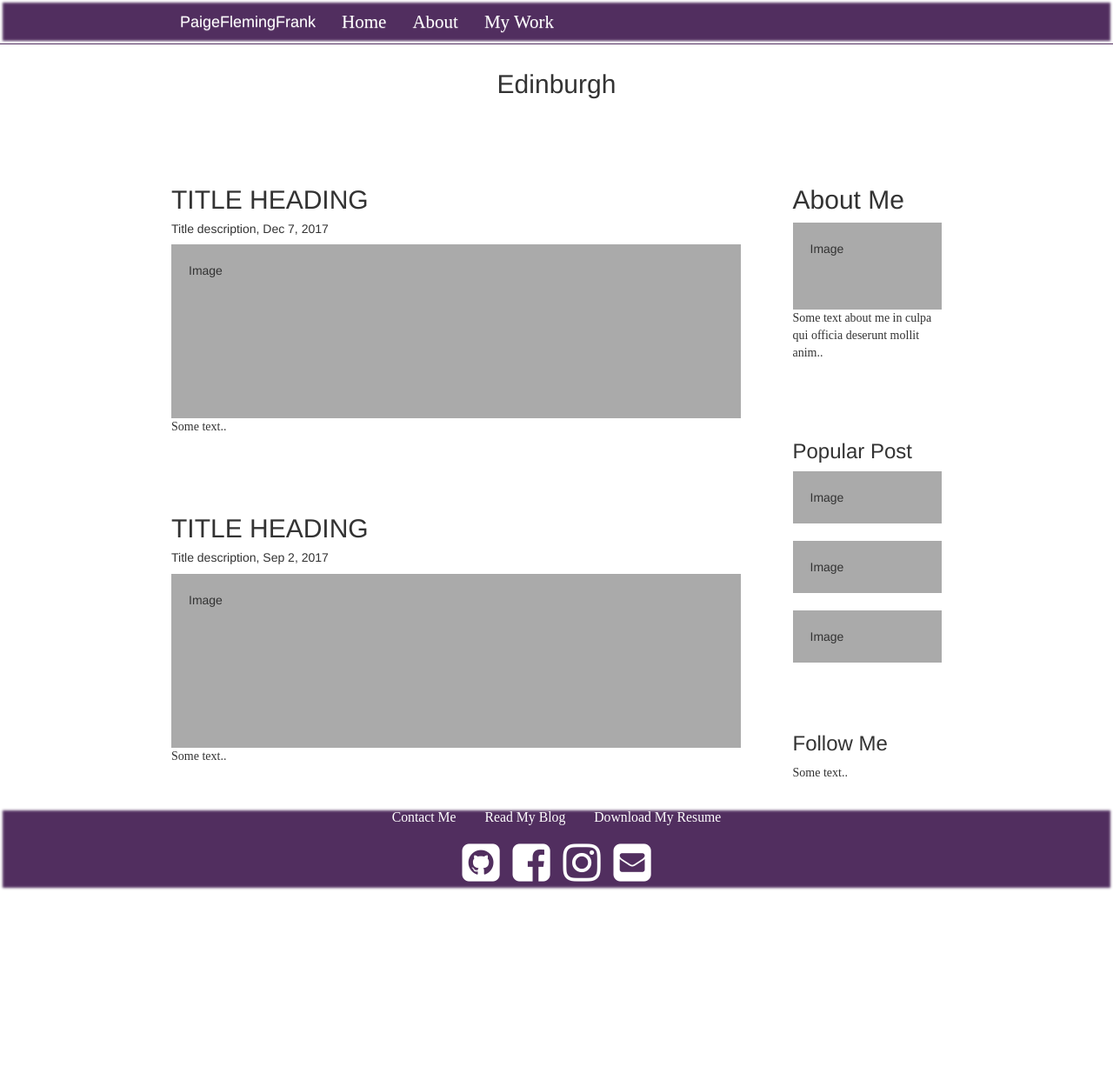
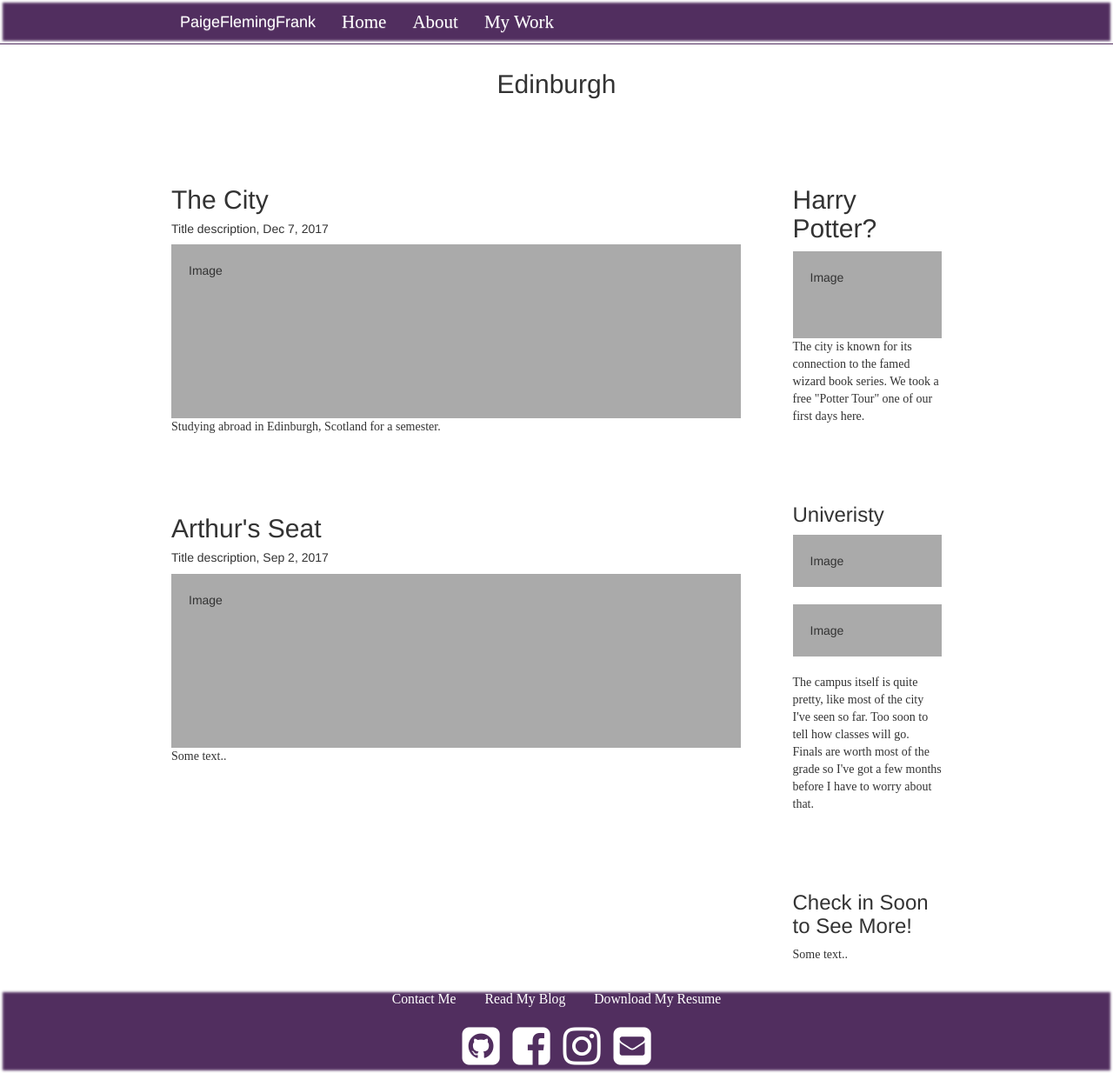
Before and after one commit to pfrank7/pfrank7.github.io, a Jekyll site: the page built from Blog.html, in a window 1280 px wide and 1234 px high. Shown: the whole window at 87% size. Built offline with Jekyll 4.4.1, drawn with Linux system fonts in a browser that asks for light colours; nearby versions of some CDN libraries.

Commit message:
Update Blog.html

```diff
--- a/Blog.html
+++ b/Blog.html
@@ -63,13 +63,13 @@ title: Paige Frank
 <div class="row">
   <div class="leftcolumn">
     <div class="card">
-      <h2>TITLE HEADING</h2>
+      <h2>The City</h2>
       <h5>Title description, Dec 7, 2017</h5>
       <div class="fakeimg" style="height:200px;">Image</div>
-      <p>Some text..</p>
+      <p> Studying abroad in Edinburgh, Scotland for a semester.</p>
     </div>
     <div class="card">
-      <h2>TITLE HEADING</h2>
+      <h2>Arthur's Seat</h2>
       <h5>Title description, Sep 2, 2017</h5>
       <div class="fakeimg" style="height:200px;">Image</div>
       <p>Some text..</p>
@@ -77,18 +77,21 @@ title: Paige Frank
   </div>
   <div class="rightcolumn">
     <div class="card">
-      <h2>About Me</h2>
+      <h2>Harry Potter?</h2>
       <div class="fakeimg" style="height:100px;">Image</div>
-      <p>Some text about me in culpa qui officia deserunt mollit anim..</p>
+      <p>The city is known for its connection to the famed wizard book series. We took a free "Potter Tour" one of our first days here.
+      </p>
     </div>
     <div class="card">
-      <h3>Popular Post</h3>
+      <h3>Univeristy</h3>
       <div class="fakeimg">Image</div><br>
       <div class="fakeimg">Image</div><br>
-      <div class="fakeimg">Image</div>
+      <p>The campus itself is quite pretty, like most of the city I've seen so far. Too soon to tell how classes will go. Finals are worth
+        most of the grade so I've got a few months before I have to worry about that.
+      </p>
     </div>
     <div class="card">
-      <h3>Follow Me</h3>
+      <h3>Check in Soon to See More!</h3>
       <p>Some text..</p>
     </div>
   </div>
```
